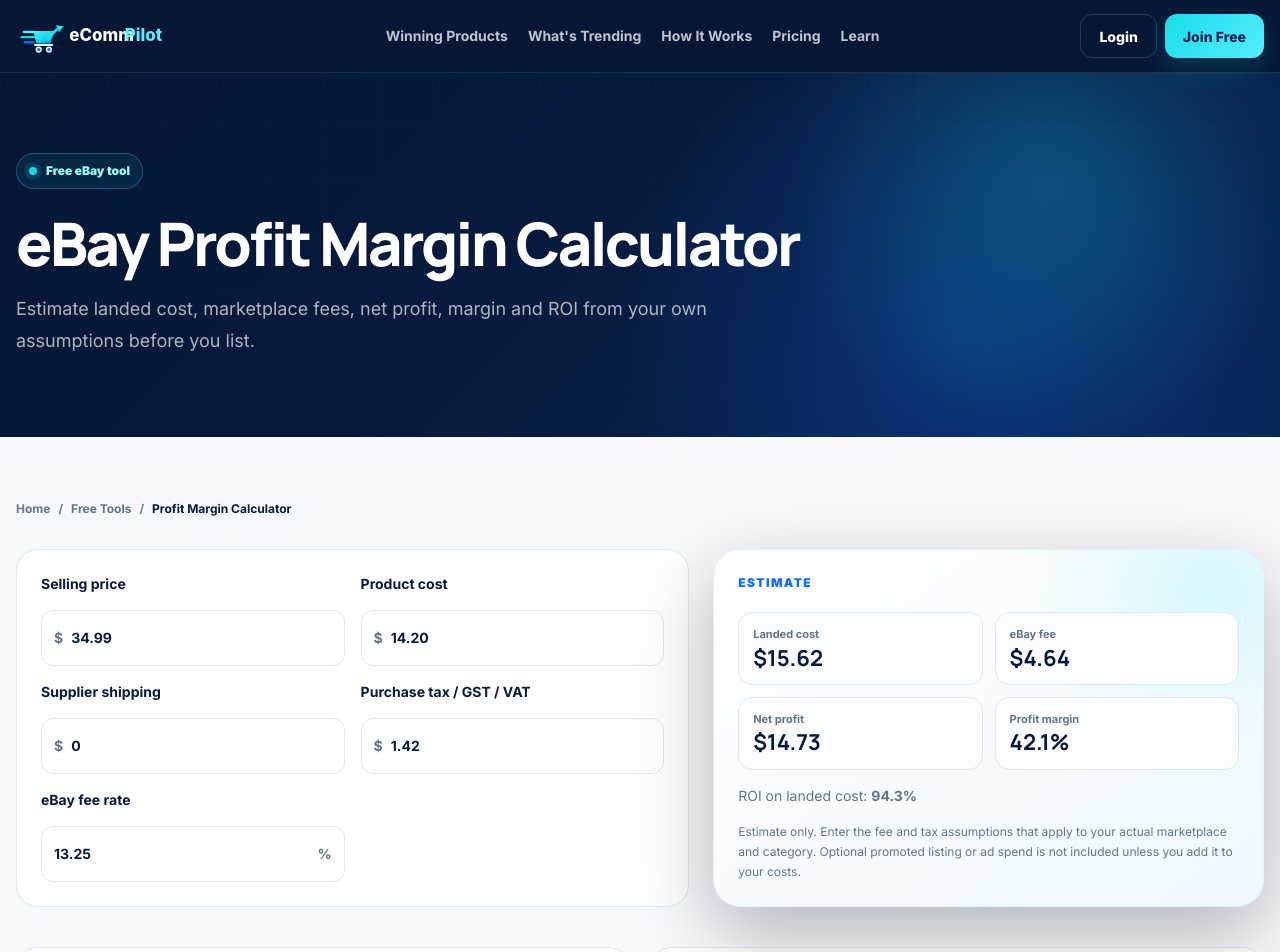
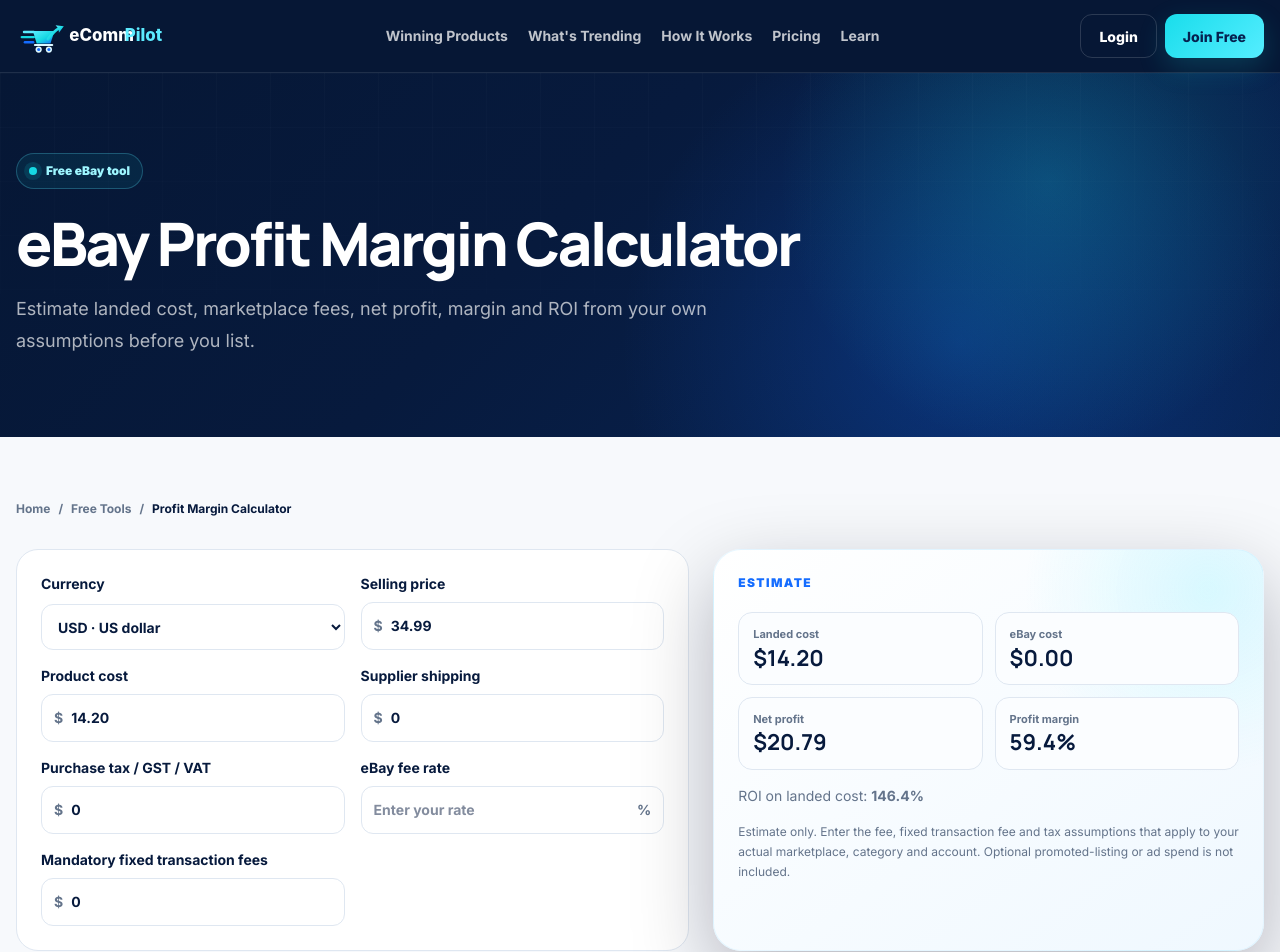
Before and after one commit to ponzey717/ecommpilot-main, a Next.js app: page /free-tools/profit-margin-calculator in a window 1280 px wide. Shown: the top 952 px of the page. Built offline with nearby package versions, Linux system fonts and the light colour scheme.

Commit message:
fix: make public calculators market-neutral and complete fee inputs

```diff
--- a/src/components/tools/calculators.tsx
+++ b/src/components/tools/calculators.tsx
@@ -1,6 +1,8 @@
 "use client";
 
 import { useMemo, useState } from "react";
+
+type Currency = "USD" | "GBP" | "AUD";
 
 function NumberField({
   label,
@@ -8,12 +10,16 @@ function NumberField({
   onChange,
   prefix,
   suffix,
+  placeholder,
+  max,
 }: {
   label: string;
   value: string;
   onChange: (value: string) => void;
   prefix?: string;
   suffix?: string;
+  placeholder?: string;
+  max?: number;
 }) {
   return (
     <label className="grid gap-2 text-sm font-bold text-[var(--navy)]">
@@ -21,8 +27,13 @@ function NumberField({
       <div className="flex min-h-12 items-center rounded-xl border border-[var(--border)] bg-white px-3 focus-within:border-[var(--blue)]">
         {prefix && <span className="mr-2 text-[var(--muted)]">{prefix}</span>}
         <input
+          type="number"
           inputMode="decimal"
+          min="0"
+          max={max}
+          step="0.01"
           value={value}
+          placeholder={placeholder}
           onChange={(event) => onChange(event.target.value)}
           className="min-w-0 flex-1 bg-transparent py-3 outline-none"
         />
@@ -32,49 +43,108 @@ function NumberField({
   );
 }
 
-function n(value: string) {
+function amount(value: string) {
   const parsed = Number.parseFloat(value);
-  return Number.isFinite(parsed) ? parsed : 0;
+  return Number.isFinite(parsed) && parsed > 0 ? parsed : 0;
+}
+
+function percentage(value: string) {
+  return Math.min(100, amount(value));
+}
+
+function currencySymbol(currency: Currency) {
+  if (currency === "GBP") return "£";
+  if (currency === "AUD") return "A$";
+  return "$";
+}
+
+function money(currency: Currency, value: number) {
+  return new Intl.NumberFormat("en", {
+    style: "currency",
+    currency,
+    maximumFractionDigits: 2,
+  }).format(value);
+}
+
+function CurrencyField({
+  value,
+  onChange,
+}: {
+  value: Currency;
+  onChange: (value: Currency) => void;
+}) {
+  return (
+    <label className="grid gap-2 text-sm font-bold text-[var(--navy)]">
+      Currency
+      <select
+        className="catalog-input"
+        value={value}
+        onChange={(event) => onChange(event.target.value as Currency)}
+      >
+        <option value="USD">USD · US dollar</option>
+        <option value="GBP">GBP · British pound</option>
+        <option value="AUD">AUD · Australian dollar</option>
+      </select>
+    </label>
+  );
 }
 
 export function ProfitMarginCalculator() {
+  const [currency, setCurrency] = useState<Currency>("USD");
   const [selling, setSelling] = useState("34.99");
   const [cost, setCost] = useState("14.20");
   const [shipping, setShipping] = useState("0");
-  const [tax, setTax] = useState("1.42");
-  const [feeRate, setFeeRate] = useState("13.25");
+  const [tax, setTax] = useState("0");
+  const [feeRate, setFeeRate] = useState("");
+  const [fixedFee, setFixedFee] = useState("0");
 
   const result = useMemo(() => {
-    const sale = n(selling);
-    const landed = n(cost) + n(shipping) + n(tax);
-    const fee = sale * (n(feeRate) / 100);
-    const profit = sale - landed - fee;
+    const sale = amount(selling);
+    const landed = amount(cost) + amount(shipping) + amount(tax);
+    const marketplaceFee = sale * (percentage(feeRate) / 100) + amount(fixedFee);
+    const profit = sale - landed - marketplaceFee;
     const margin = sale > 0 ? (profit / sale) * 100 : 0;
     const roi = landed > 0 ? (profit / landed) * 100 : 0;
-    return { landed, fee, profit, margin, roi };
-  }, [selling, cost, shipping, tax, feeRate]);
+    return { landed, marketplaceFee, profit, margin, roi };
+  }, [selling, cost, shipping, tax, feeRate, fixedFee]);
+
+  const symbol = currencySymbol(currency);
 
   return (
     <div className="grid gap-6 lg:grid-cols-[1.1fr_.9fr]">
       <div className="feature-card grid gap-4 sm:grid-cols-2">
-        <NumberField label="Selling price" value={selling} onChange={setSelling} prefix="$" />
-        <NumberField label="Product cost" value={cost} onChange={setCost} prefix="$" />
-        <NumberField label="Supplier shipping" value={shipping} onChange={setShipping} prefix="$" />
-        <NumberField label="Purchase tax / GST / VAT" value={tax} onChange={setTax} prefix="$" />
-        <NumberField label="eBay fee rate" value={feeRate} onChange={setFeeRate} suffix="%" />
+        <CurrencyField value={currency} onChange={setCurrency} />
+        <NumberField label="Selling price" value={selling} onChange={setSelling} prefix={symbol} />
+        <NumberField label="Product cost" value={cost} onChange={setCost} prefix={symbol} />
+        <NumberField label="Supplier shipping" value={shipping} onChange={setShipping} prefix={symbol} />
+        <NumberField label="Purchase tax / GST / VAT" value={tax} onChange={setTax} prefix={symbol} />
+        <NumberField
+          label="eBay fee rate"
+          value={feeRate}
+          onChange={setFeeRate}
+          suffix="%"
+          placeholder="Enter your rate"
+          max={100}
+        />
+        <NumberField
+          label="Mandatory fixed transaction fees"
+          value={fixedFee}
+          onChange={setFixedFee}
+          prefix={symbol}
+        />
       </div>
       <div className="snapshot-card">
         <p className="eyebrow">Estimate</p>
         <div className="mt-5 grid grid-cols-2 gap-3">
-          <div className="metric-box"><span className="metric-label">Landed cost</span><strong>${result.landed.toFixed(2)}</strong></div>
-          <div className="metric-box"><span className="metric-label">eBay fee</span><strong>${result.fee.toFixed(2)}</strong></div>
-          <div className="metric-box"><span className="metric-label">Net profit</span><strong>${result.profit.toFixed(2)}</strong></div>
+          <div className="metric-box"><span className="metric-label">Landed cost</span><strong>{money(currency, result.landed)}</strong></div>
+          <div className="metric-box"><span className="metric-label">eBay cost</span><strong>{money(currency, result.marketplaceFee)}</strong></div>
+          <div className="metric-box"><span className="metric-label">Net profit</span><strong>{money(currency, result.profit)}</strong></div>
           <div className="metric-box"><span className="metric-label">Profit margin</span><strong>{result.margin.toFixed(1)}%</strong></div>
         </div>
         <p className="mt-4 text-sm text-[var(--muted)]">ROI on landed cost: <strong>{result.roi.toFixed(1)}%</strong></p>
         <p className="mt-4 text-xs leading-5 text-[var(--muted)]">
-          Estimate only. Enter the fee and tax assumptions that apply to your actual marketplace and category.
-          Optional promoted listing or ad spend is not included unless you add it to your costs.
+          Estimate only. Enter the fee, fixed transaction fee and tax assumptions that apply to your actual marketplace, category and account.
+          Optional promoted-listing or ad spend is not included.
         </p>
       </div>
     </div>
@@ -82,28 +152,39 @@ export function ProfitMarginCalculator() {
 }
 
 export function EbayFeeEstimator() {
+  const [currency, setCurrency] = useState<Currency>("USD");
   const [selling, setSelling] = useState("34.99");
-  const [feeRate, setFeeRate] = useState("13.25");
+  const [feeRate, setFeeRate] = useState("");
   const [fixedFee, setFixedFee] = useState("0");
 
   const fee = useMemo(
-    () => n(selling) * (n(feeRate) / 100) + n(fixedFee),
+    () => amount(selling) * (percentage(feeRate) / 100) + amount(fixedFee),
     [selling, feeRate, fixedFee],
   );
+
+  const symbol = currencySymbol(currency);
 
   return (
     <div className="grid gap-6 lg:grid-cols-[1.1fr_.9fr]">
       <div className="feature-card grid gap-4">
-        <NumberField label="Selling price" value={selling} onChange={setSelling} prefix="$" />
-        <NumberField label="Marketplace fee rate" value={feeRate} onChange={setFeeRate} suffix="%" />
-        <NumberField label="Fixed transaction fee (if any)" value={fixedFee} onChange={setFixedFee} prefix="$" />
+        <CurrencyField value={currency} onChange={setCurrency} />
+        <NumberField label="Selling price" value={selling} onChange={setSelling} prefix={symbol} />
+        <NumberField
+          label="Marketplace fee rate"
+          value={feeRate}
+          onChange={setFeeRate}
+          suffix="%"
+          placeholder="Enter your rate"
+          max={100}
+        />
+        <NumberField label="Fixed transaction fee (if any)" value={fixedFee} onChange={setFixedFee} prefix={symbol} />
       </div>
       <div className="snapshot-card">
         <p className="eyebrow">Estimated marketplace fee</p>
-        <p className="mt-4 text-5xl font-extrabold tracking-[-.04em] text-[var(--navy)]">${fee.toFixed(2)}</p>
+        <p className="mt-4 text-5xl font-extrabold tracking-[-.04em] text-[var(--navy)]">{money(currency, fee)}</p>
         <p className="mt-5 text-xs leading-5 text-[var(--muted)]">
-          eBay fees vary by marketplace, category, seller status and other factors.
-          This tool intentionally uses the rate you enter rather than hardcoding one universal fee.
+          eBay fees vary by marketplace, category, seller status and other account conditions.
+          This tool intentionally starts with no percentage assumption and uses the rate you enter.
         </p>
       </div>
     </div>
```
